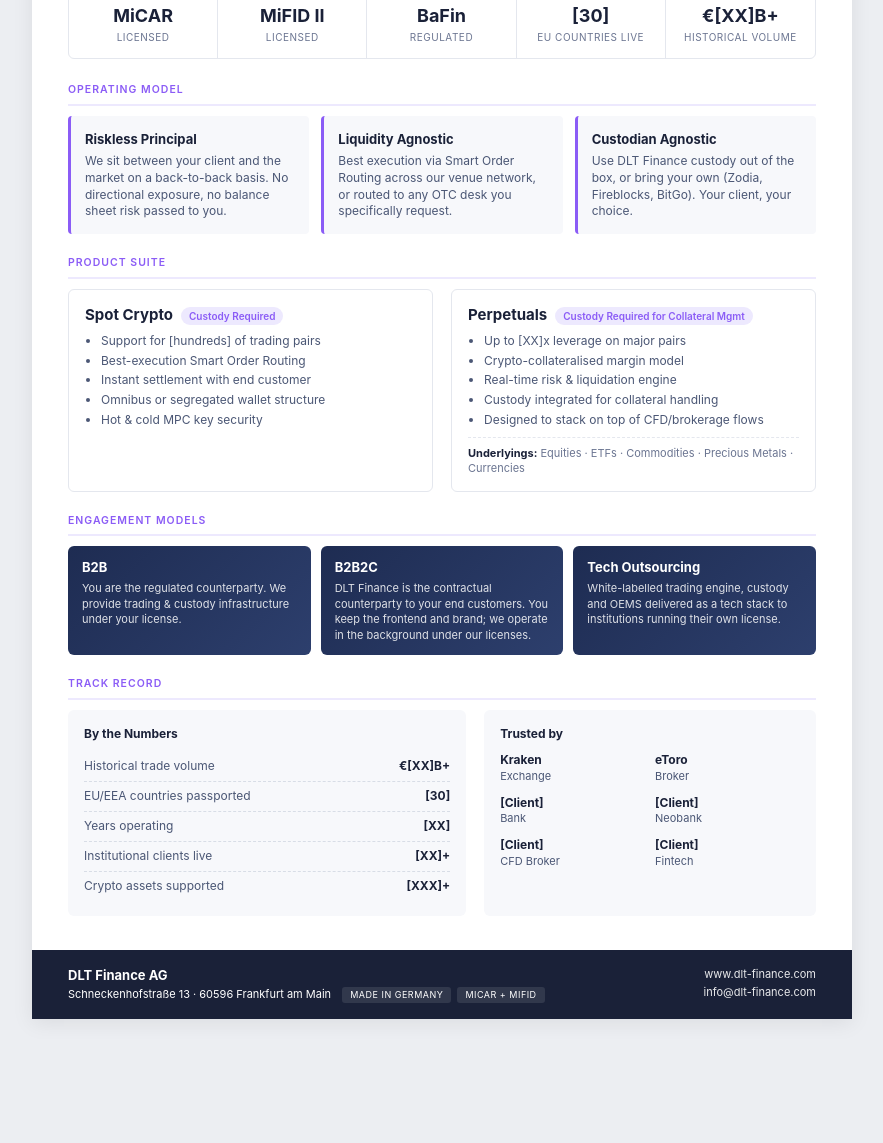
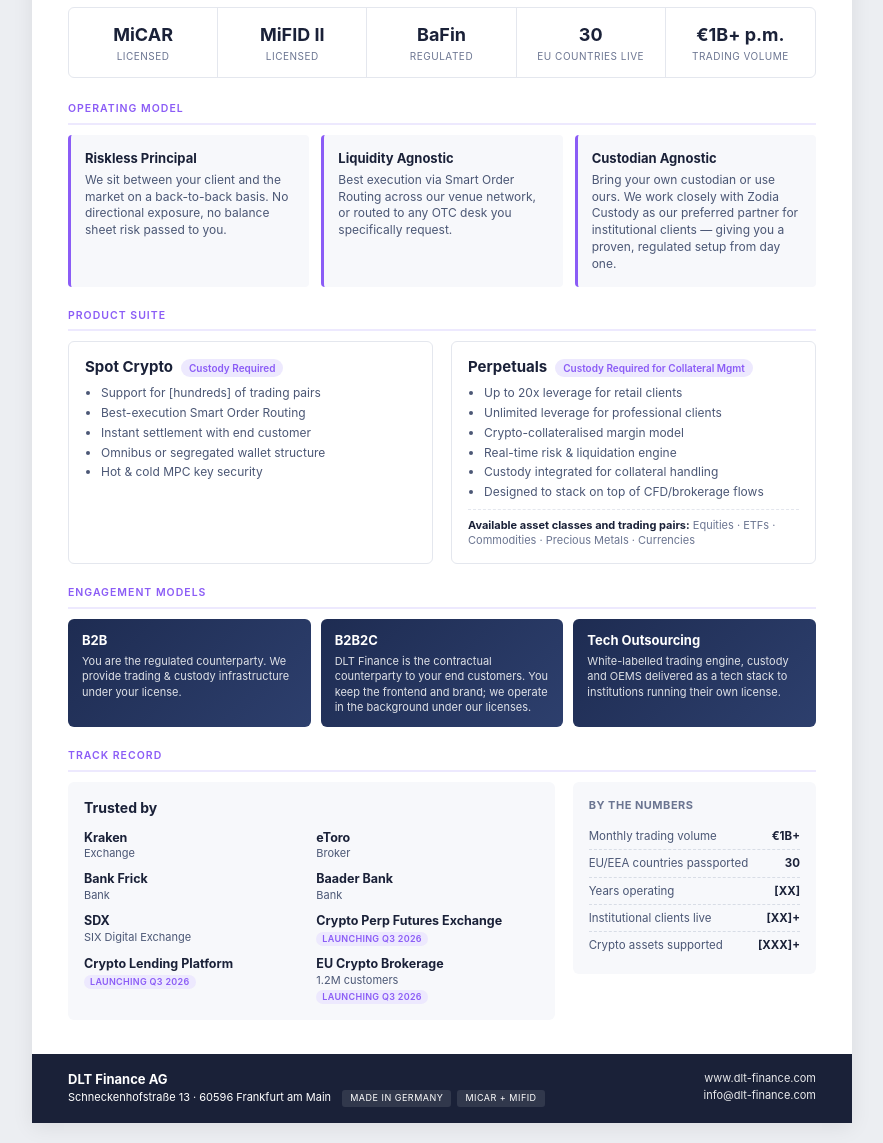
Before and after one commit to ae-kennedy/DLT-Finance-One-Pager, a plain HTML site: page index.html in a window 1280 px wide. Shown: the part 288-1431 px from the top of the page, without its empty margins (198-1081 px from the left). Before the commit the page ends 1327 px from the top, so only its background shows below. Drawn offline with Linux system fonts and the light colour scheme.

Commit message:
Update one-pager: clients, leverage, Zodia partnership, layout tweaks

```diff
--- a/index.html
+++ b/index.html
@@ -112,24 +112,36 @@
   }
   .engage-name { font-size: 13px; font-weight: 700; margin-bottom: 5px; }
   .engage-desc { font-size: 11px; opacity: 0.85; line-height: 1.4; }
-  .proof-row { display: grid; grid-template-columns: 1.2fr 1fr; gap: 18px; align-items: stretch; }
+  .proof-row { display: grid; grid-template-columns: 2fr 1fr; gap: 18px; align-items: start; }
   .proof-stats { background: #f7f8fb; border-radius: 6px; padding: 16px; }
-  .proof-stats-title { font-size: 12px; font-weight: 700; color: #1a2138; margin-bottom: 10px; }
+  .proof-stats-title { font-size: 11px; font-weight: 700; color: #6b7591; text-transform: uppercase; letter-spacing: 0.5px; margin-bottom: 10px; }
   .stat-row {
     display: flex;
     justify-content: space-between;
-    padding: 6px 0;
+    padding: 5px 0;
     border-bottom: 1px dashed #d8dde6;
-    font-size: 12px;
+    font-size: 11.5px;
   }
   .stat-row:last-child { border-bottom: none; }
   .stat-label { color: #4b5775; }
   .stat-val { font-weight: 700; color: #1a2138; }
   .trusted { background: #f7f8fb; border-radius: 6px; padding: 16px; }
-  .trusted-title { font-size: 12px; font-weight: 700; color: #1a2138; margin-bottom: 10px; }
+  .trusted-title { font-size: 14px; font-weight: 700; color: #1a2138; margin-bottom: 12px; }
   .trusted-grid { display: grid; grid-template-columns: 1fr 1fr; gap: 10px; }
-  .trusted-item { font-size: 11px; color: #4b5775; }
-  .trusted-item strong { display: block; color: #1a2138; font-size: 12px; }
+  .trusted-item { font-size: 11px; color: #4b5775; line-height: 1.35; }
+  .trusted-item strong { display: block; color: #1a2138; font-size: 12.5px; }
+  .upcoming-badge {
+    display: inline-block;
+    font-size: 9px;
+    font-weight: 600;
+    color: #8b5cf6;
+    background: #ede9fe;
+    padding: 1px 6px;
+    border-radius: 8px;
+    margin-top: 2px;
+    text-transform: uppercase;
+    letter-spacing: 0.3px;
+  }
   .footer {
     background: #1a2138;
     color: white;
@@ -164,7 +176,7 @@
 
   <div class="hero">
     <h1>The <span class="accent">Regulated Crypto Infrastructure</span><br>Layer for Financial Institutions in the EU</h1>
-    <p class="subtitle">MiCAR- and MiFID-licensed trading and custody infrastructure &mdash; built so banks, brokers, and fintechs can offer crypto products to their clients without taking on regulatory, liquidity, or custody risk themselves.</p>
+    <p class="subtitle">MiCAR- and MiFID-licensed trading and custody infrastructure &mdash; built so banks, brokers, and fintechs can offer crypto products to their clients without taking on regulatory, liquidity, or custody risk themselves. We are custodian agnostic and work closely with Zodia Custody as our preferred partner for institutional clients.</p>
   </div>
 
   <div class="credentials">
@@ -181,12 +193,12 @@
       <span class="cred-label">Regulated</span>
     </div>
     <div class="cred">
-      <span class="cred-value">[30]</span>
+      <span class="cred-value">30</span>
       <span class="cred-label">EU Countries Live</span>
     </div>
     <div class="cred">
-      <span class="cred-value">&euro;[XX]B+</span>
-      <span class="cred-label">Historical Volume</span>
+      <span class="cred-value">&euro;1B+ p.m.</span>
+      <span class="cred-label">Trading Volume</span>
     </div>
   </div>
 
@@ -203,7 +215,7 @@
       </div>
       <div class="pillar">
         <p class="pillar-title">Custodian Agnostic</p>
-        <p class="pillar-desc">Use DLT Finance custody out of the box, or bring your own (Zodia, Fireblocks, BitGo). Your client, your choice.</p>
+        <p class="pillar-desc">Bring your own custodian or use ours. We work closely with Zodia Custody as our preferred partner for institutional clients — giving you a proven, regulated setup from day one.</p>
       </div>
     </div>
   </div>
@@ -230,14 +242,15 @@
           <span class="block-tag">Custody Required for Collateral Mgmt</span>
         </div>
         <ul>
-          <li>Up to [XX]x leverage on major pairs</li>
+          <li>Up to 20x leverage for retail clients</li>
+          <li>Unlimited leverage for professional clients</li>
           <li>Crypto-collateralised margin model</li>
           <li>Real-time risk &amp; liquidation engine</li>
           <li>Custody integrated for collateral handling</li>
           <li>Designed to stack on top of CFD/brokerage flows</li>
         </ul>
         <div class="underlyings">
-          <strong>Underlyings:</strong> Equities &middot; ETFs &middot; Commodities &middot; Precious Metals &middot; Currencies
+          <strong>Available asset classes and trading pairs:</strong> Equities &middot; ETFs &middot; Commodities &middot; Precious Metals &middot; Currencies
         </div>
       </div>
     </div>
@@ -264,24 +277,35 @@
   <div class="section">
     <h2 class="section-title">Track Record</h2>
     <div class="proof-row">
-      <div class="proof-stats">
-        <div class="proof-stats-title">By the Numbers</div>
-        <div class="stat-row"><span class="stat-label">Historical trade volume</span><span class="stat-val">&euro;[XX]B+</span></div>
-        <div class="stat-row"><span class="stat-label">EU/EEA countries passported</span><span class="stat-val">[30]</span></div>
-        <div class="stat-row"><span class="stat-label">Years operating</span><span class="stat-val">[XX]</span></div>
-        <div class="stat-row"><span class="stat-label">Institutional clients live</span><span class="stat-val">[XX]+</span></div>
-        <div class="stat-row"><span class="stat-label">Crypto assets supported</span><span class="stat-val">[XXX]+</span></div>
-      </div>
       <div class="trusted">
         <div class="trusted-title">Trusted by</div>
         <div class="trusted-grid">
           <div class="trusted-item"><strong>Kraken</strong>Exchange</div>
           <div class="trusted-item"><strong>eToro</strong>Broker</div>
-          <div class="trusted-item"><strong>[Client]</strong>Bank</div>
-          <div class="trusted-item"><strong>[Client]</strong>Neobank</div>
-          <div class="trusted-item"><strong>[Client]</strong>CFD Broker</div>
-          <div class="trusted-item"><strong>[Client]</strong>Fintech</div>
+          <div class="trusted-item"><strong>Bank Frick</strong>Bank</div>
+          <div class="trusted-item"><strong>Baader Bank</strong>Bank</div>
+          <div class="trusted-item"><strong>SDX</strong>SIX Digital Exchange</div>
+          <div class="trusted-item">
+            <strong>Crypto Perp Futures Exchange</strong>
+            <span class="upcoming-badge">Launching Q3 2026</span>
+          </div>
+          <div class="trusted-item">
+            <strong>Crypto Lending Platform</strong>
+            <span class="upcoming-badge">Launching Q3 2026</span>
+          </div>
+          <div class="trusted-item">
+            <strong>EU Crypto Brokerage</strong>1.2M customers<br>
+            <span class="upcoming-badge">Launching Q3 2026</span>
+          </div>
         </div>
+      </div>
+      <div class="proof-stats">
+        <div class="proof-stats-title">By the Numbers</div>
+        <div class="stat-row"><span class="stat-label">Monthly trading volume</span><span class="stat-val">&euro;1B+</span></div>
+        <div class="stat-row"><span class="stat-label">EU/EEA countries passported</span><span class="stat-val">30</span></div>
+        <div class="stat-row"><span class="stat-label">Years operating</span><span class="stat-val">[XX]</span></div>
+        <div class="stat-row"><span class="stat-label">Institutional clients live</span><span class="stat-val">[XX]+</span></div>
+        <div class="stat-row"><span class="stat-label">Crypto assets supported</span><span class="stat-val">[XXX]+</span></div>
       </div>
     </div>
   </div>
```
